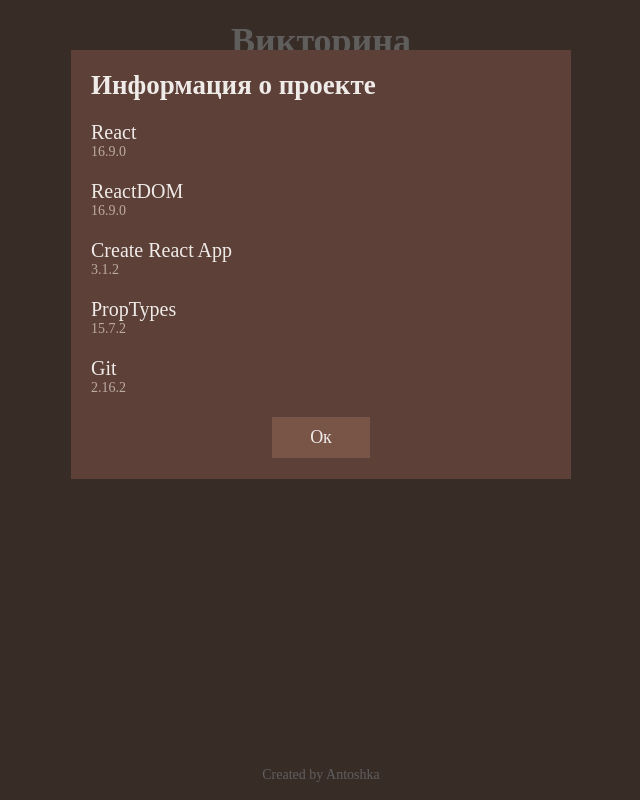
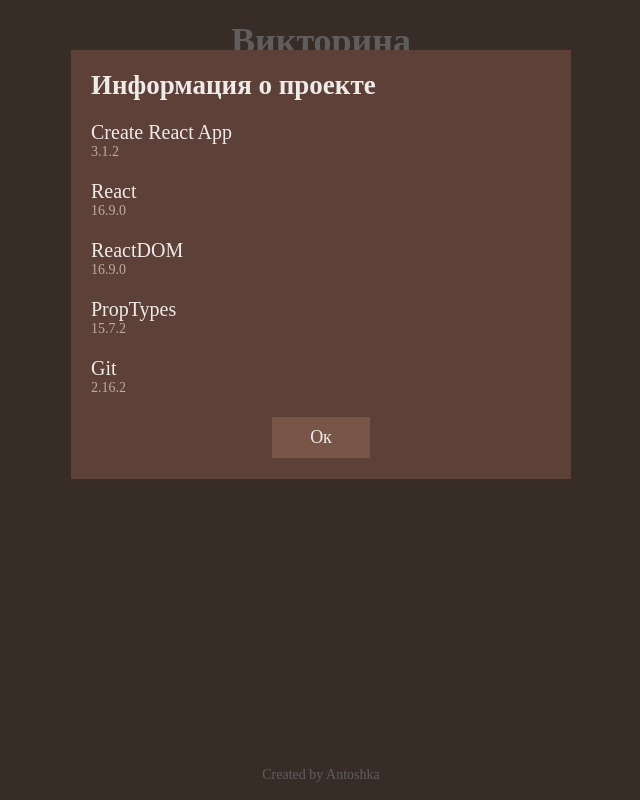
Before and after one commit to Antoshka007/quiz, a React (Create React App) app: page /questions/1 in a window 1280 px wide. Both pictures are taken after a click on the button "Created by Antoshka". Shown: the whole page, without its empty margins (319-959 px from the left). Built offline with nearby package versions, Linux system fonts and the light colour scheme.

Commit message:
project info

```diff
--- a/src/components/ProjectInfoList/ProjectInfoList.js
+++ b/src/components/ProjectInfoList/ProjectInfoList.js
@@ -5,16 +5,16 @@
 	return (
 		<ul className="ProjectInfoList">
 			<li className="ProjectInfoList__item">
+				<span className="ProjectInfoList__item-title">Create React App</span>
+				<span className="ProjectInfoList__item-version">3.1.2</span>
+			</li>
+			<li className="ProjectInfoList__item">
 				<span className="ProjectInfoList__item-title">React</span>
 				<span className="ProjectInfoList__item-version">16.9.0</span>
 			</li>
 			<li className="ProjectInfoList__item">
 				<span className="ProjectInfoList__item-title">ReactDOM</span>
 				<span className="ProjectInfoList__item-version">16.9.0</span>
-			</li>
-			<li className="ProjectInfoList__item">
-				<span className="ProjectInfoList__item-title">Create React App</span>
-				<span className="ProjectInfoList__item-version">3.1.2</span>
 			</li>
 			<li className="ProjectInfoList__item">
 				<span className="ProjectInfoList__item-title">PropTypes</span>
```
